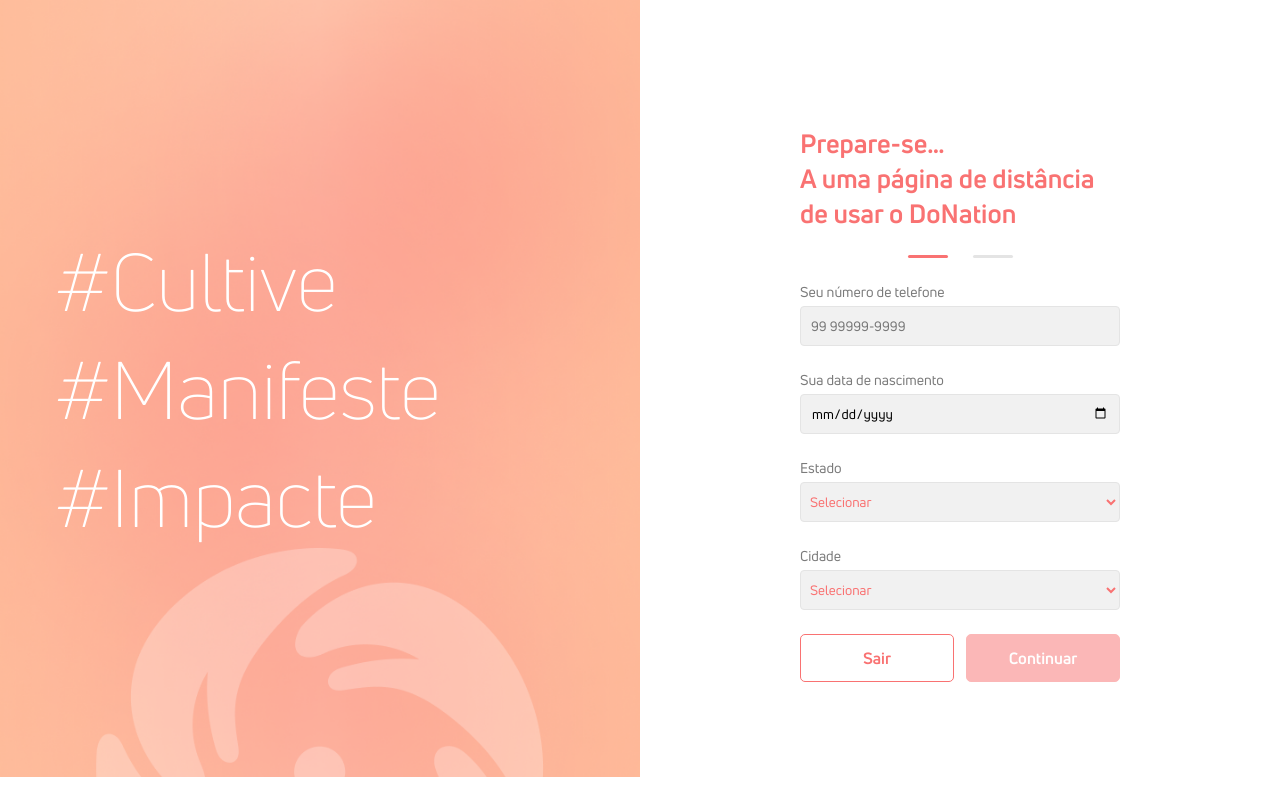
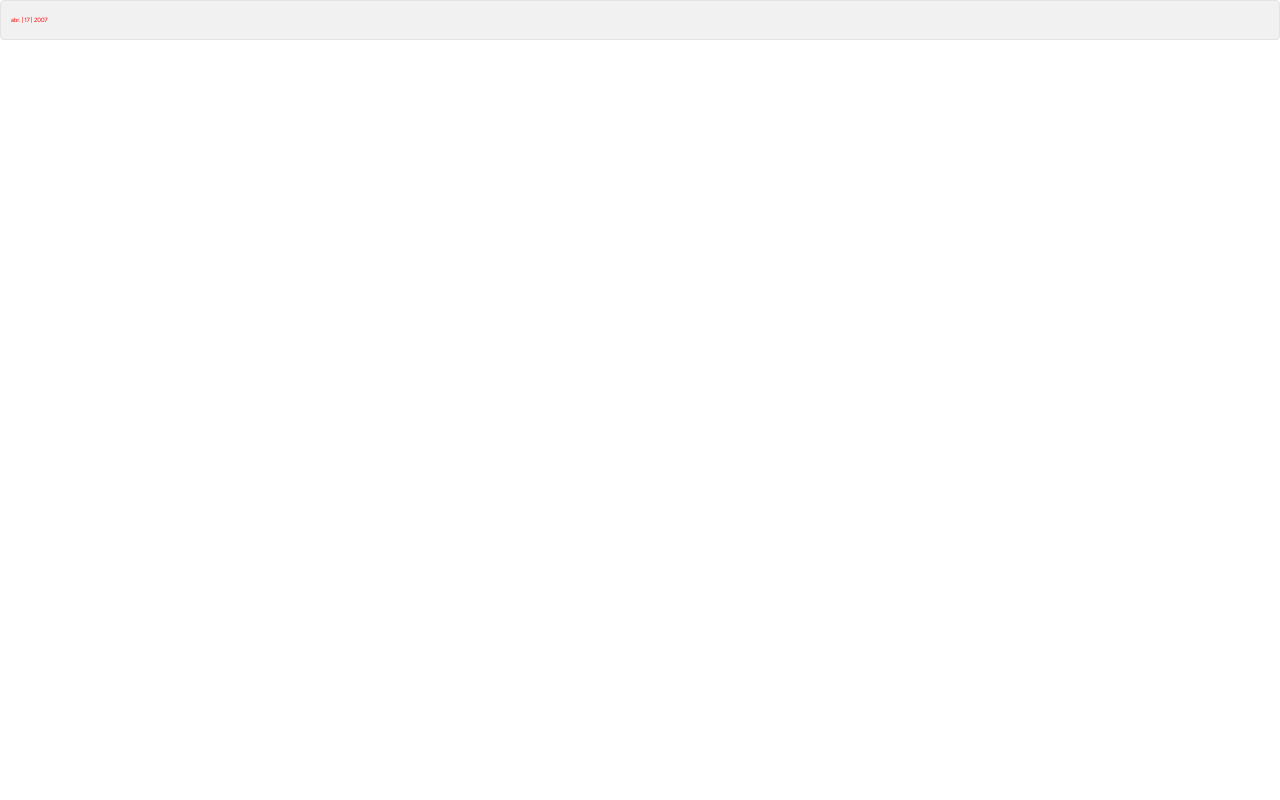
Before and after one commit to phdmhenrique/donation_v2, a React (Vite) app: page /teste in a window 1280 px wide. Built offline with nearby package versions, Linux system fonts and the light colour scheme.

Commit message:
componente de data com validação feito, faltando apenas seu estilo na página teste.jsx e .js

```diff
--- a/package.json
+++ b/package.json
@@ -13,12 +13,13 @@
     "@fortawesome/free-brands-svg-icons": "^6.5.2",
     "@fortawesome/react-fontawesome": "^0.2.0",
     "react": "^18.2.0",
+    "react-datepicker": "^6.9.0",
     "react-dom": "^18.2.0",
     "react-icons": "^5.1.0",
     "react-input-mask": "^2.0.4",
     "react-router-dom": "^6.23.0",
     "react-toastify": "^10.0.5",
-    "styled-components": "^6.1.8",
+    "styled-components": "^6.1.11",
     "validator": "^13.11.0",
     "zod": "^3.23.5"
   },
--- a/src/Components/Teste/Teste.js
+++ b/src/Components/Teste/Teste.js
@@ -1,5 +1,27 @@
-import styled from "styled-components";
+import styled from 'styled-components';
+import DatePicker from 'react-datepicker';
+
+export const StyledDatePicker = styled(DatePicker)`
+  position: absolute;
+  top: 40px; /* Ajuste conforme necessário */
+  z-index: 1000; /* Para sobrepor outros elementos */
+`;
 
 export const Container = styled.div`
-    font-size: var(--font__30);
+  display: flex;
+  align-items: center;
+  position: relative;
 `;
+
+export const DateField = styled.div`
+    display: flex;
+    width: 100%;
+    height: 4rem;
+    padding: 0 1rem;
+    border-radius: 0.4rem;
+    border: 0.1rem solid var(--gray-2);
+    background-color: var(--gray-1);
+    transition: 0.2s ease-in-out;
+    align-items: center;
+    cursor: pointer;
+`;
--- a/src/Components/Teste/Teste.jsx
+++ b/src/Components/Teste/Teste.jsx
@@ -1,165 +1,68 @@
-import React, { useState, useEffect } from "react";
-import { Link } from "react-router-dom";
-import { toast } from "react-toastify";
-import "react-toastify/dist/ReactToastify.css";
-import { z, ZodError } from "zod";
+import React, { useState, useEffect, useRef } from 'react';
+import { StyledDatePicker, Container, DateField } from './Teste.js';
+import 'react-datepicker/dist/react-datepicker.css';
+import { registerLocale } from 'react-datepicker';
+import ptBR from 'date-fns/locale/pt-BR';
+import { differenceInYears, subYears } from 'date-fns';
 
-import FullSize from "../../Components/FullSize/FullSize.jsx";
-import Divisory from "../../Components/Divisory/Divisory.jsx";
-import LeftSide from "../../Components/LeftSide/LeftSide.jsx";
-import RightSide from "../../Components/RightSide/RightSide.jsx";
-import Footer from "../../Components/Footer/Footer.jsx";
-import Login from "../../Components/RightSide/Login/Login.jsx";
-import Button from "../../Components/Button/Button.jsx";
-import CustomFields from "../CustomFields/CustomFields.jsx";
-import { CustomToastContainer } from "../Notification/Notification.js";
+registerLocale('pt-BR', ptBR);
 
-import imageBanner from "../../Assets/donation-banner.png";
+const Teste = () => {
+  const currentDate = new Date(); // Obtém a data atual
+  const minDateFor18YearsOld = subYears(currentDate, 17); // Calcula a data mínima para ter 18 anos
+  const [selectedDate, setSelectedDate] = useState(minDateFor18YearsOld);
+  const datePickerRef = useRef(null);
 
-function StageOne() {
-  const [formData, setFormData] = useState({
-    cellphone: "",
-    date: "",
-    state: "",
-    city: "",
-    interests: [],
-  });
-
-  const [isButtonEnabled, setIsButtonEnabled] = useState(false);
-  const [activeTab, setActiveTab] = useState(1);
-  const handleBackButton = () => {
-    setActiveTab(1);
-  };
-  const handleChange = (name, value) => {
-    setFormData((prevData) => ({ ...prevData, [name]: value }));
+  const handleDateChange = (date) => {
+    setSelectedDate(date);
+    datePickerRef.current.setOpen(false); // Fecha o DatePicker após a seleção
   };
 
-  const fieldsConfigsFirstStep = [
-    {
-      label: "Seu número de telefone",
-      type: "tel",
-      placeholder: "99 99999-9999",
-      name: "cellphone",
-      onChange: handleChange,
-    },
-    {
-      label: "Sua data de nascimento",
-      type: "date",
-      name: "date",
-      onChange: handleChange,
-    },
-    {
-      label: "Estado",
-      type: "select",
-      placeholder: "Selecione um estado",
-      name: "state",
-      onChange: handleChange,
-      options: [
-        { value: "none", label: "Selecionar" },
-        { value: "sp", label: "São Paulo" },
-        { value: "rj", label: "Rio de Janeiro" },
-        { value: "mg", label: "Minas Gerais" },
-        { value: "ba", label: "Bahia" },
-        { value: "pr", label: "Paraná" },
-        { value: "am", label: "Amazonas" },
-      ],
-    },
-    {
-      label: "Cidade",
-      type: "select",
-      placeholder: "Selecione sua cidade",
-      name: "city",
-      onChange: handleChange,
-      options: [
-        { value: "none", label: "Selecionar" },
-        { value: "saopaulo", label: "São Paulo" },
-        { value: "registro", label: "Registro" },
-        { value: "cajati", label: "Cajati" },
-        { value: "jacupiranga", label: "Jacupiranga" },
-        { value: "pariquera-acu", label: "Pariquera-Açu" },
-        { value: "juquia", label: "Juquiá" },
-      ],
-    },
-  ];
+  const handleDateFieldClick = () => {
+    datePickerRef.current.setOpen(true); // Abre o DatePicker
+  };
 
-  const fieldsConfigsSecondStep = [
-    {
-      label: "Grupos de interesse",
-      type: "checkbox",
-      name: "interests",
-      onChange: handleChange,
-      options: [
-        { label: "Esportes", value: "esportes" },
-        { label: "Arte e Cultura", value: "arte-cultura" },
-        { label: "Voluntariado", value: "voluntariado" },
-        { label: "Tecnologia", value: "tecnologia" },
-      ],
-    },
-  ];
+  // Calcula a diferença em anos entre a data atual e a data selecionada
+  const age = differenceInYears(currentDate, selectedDate);
+
+  // Define as cores baseadas na idade
+  const dateFieldColor = age < 18 ? 'red' : 'green';
+
+  // Defina as restrições de data
+  const minDate = subYears(currentDate, 110); // 110 anos atrás a partir da data atual
+  const maxDate = subYears(currentDate, 18); // 18 anos atrás a partir da data atual
 
   return (
-    <FullSize>
-      <Divisory>
-        <LeftSide
-          DonationTitles={["#Cultive", "#Manifeste", "#Impacte"]}
-          customClasses="leftside__more-titles"
-          imgPath={imageBanner}
-          alt="Donation Logo"
-        />
-        <RightSide>
-          <Login
-            pageTitle={
-              <React.Fragment>
-                Prepare-se… <br /> A uma página de distância de usar o DoNation
-              </React.Fragment>
-            }
-            rightsideInputs={
-              activeTab === 1
-                ? fieldsConfigsFirstStep.map((config) => (
-                    <CustomFields key={config.name} {...config} />
-                  ))
-                : fieldsConfigsSecondStep.map((config) => (
-                    <CustomFields key={config.name} {...config} />
-                  ))
-            }
-            formButtons={[
-              <Link
-                to={
-                  activeTab === 1
-                    ? "/create-account"
-                    : "/create-account-stageone"
-                }
-                key="no-key"
-              >
-                <Button
-                  key={1}
-                  addStatusClass="inactive"
-                  onClick={handleBackButton}
-                >
-                  {activeTab === 1 ? "Sair" : "Voltar"}
-                </Button>
-              </Link>,
-              <Button
-                key={2}
-                addStatusClass={isButtonEnabled ? "active" : "disabled"}
-              >
-                {activeTab === 1 ? "Continuar" : "Confirmar"}
-              </Button>,
-            ]}
-            showTabs={true}
-            activeTab={activeTab}
-          />
+    <Container>
+      <DateField onClick={handleDateFieldClick} style={{ color: dateFieldColor }}>
+        {selectedDate ? (
+          <>
+            {selectedDate.toLocaleDateString('pt-BR', { month: 'short' })}
+            {' | '}
+            {selectedDate.getDate()}
+            {' | '}
+            {selectedDate.getFullYear()}
+          </>
+        ) : (
+          'Selecione a Data'
+        )}
+      </DateField>
+      <StyledDatePicker
+        ref={datePickerRef}
+        selected={selectedDate}
+        onChange={handleDateChange}
+        dateFormat="dd/MM/yyyy"
+        showMonthDropdown
+        showYearDropdown
+        dropdownMode="select"
+        locale="pt-BR"
+        customInput={<div />} // Usa um div vazio para esconder o input padrão
+        withPortal // Abre o DatePicker em um portal para sobrepor corretamente
+        minDate={minDate}
+        maxDate={maxDate}
+      />
+    </Container>
+  );
+};
 
-          <CustomToastContainer
-            toastStyle={{
-              fontSize: "1.4rem",
-            }}
-          />
-        </RightSide>
-      </Divisory>
-      <Footer />
-    </FullSize>
-  );
-}
-
-export default StageOne;
+export default Teste;
```
Also changed, not shown: 1 other file (tests, documents, lock files or other folders).
